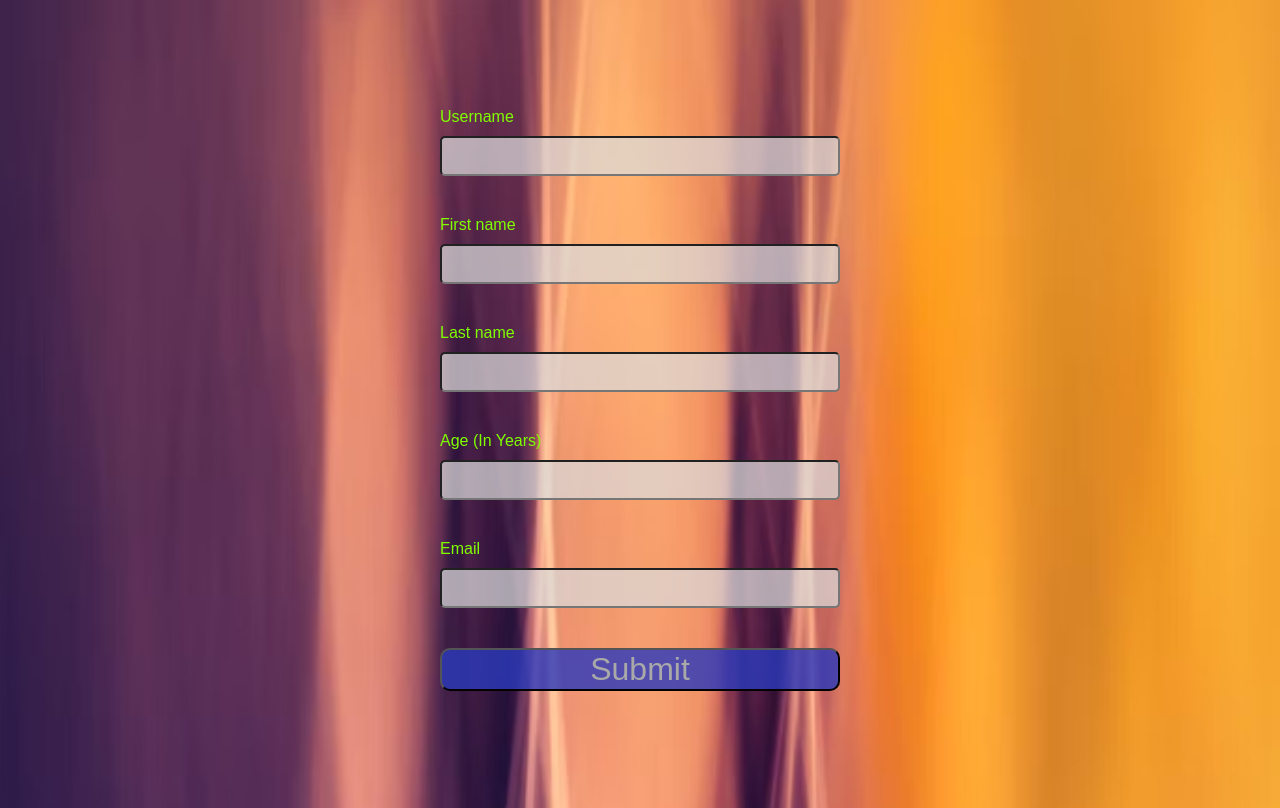
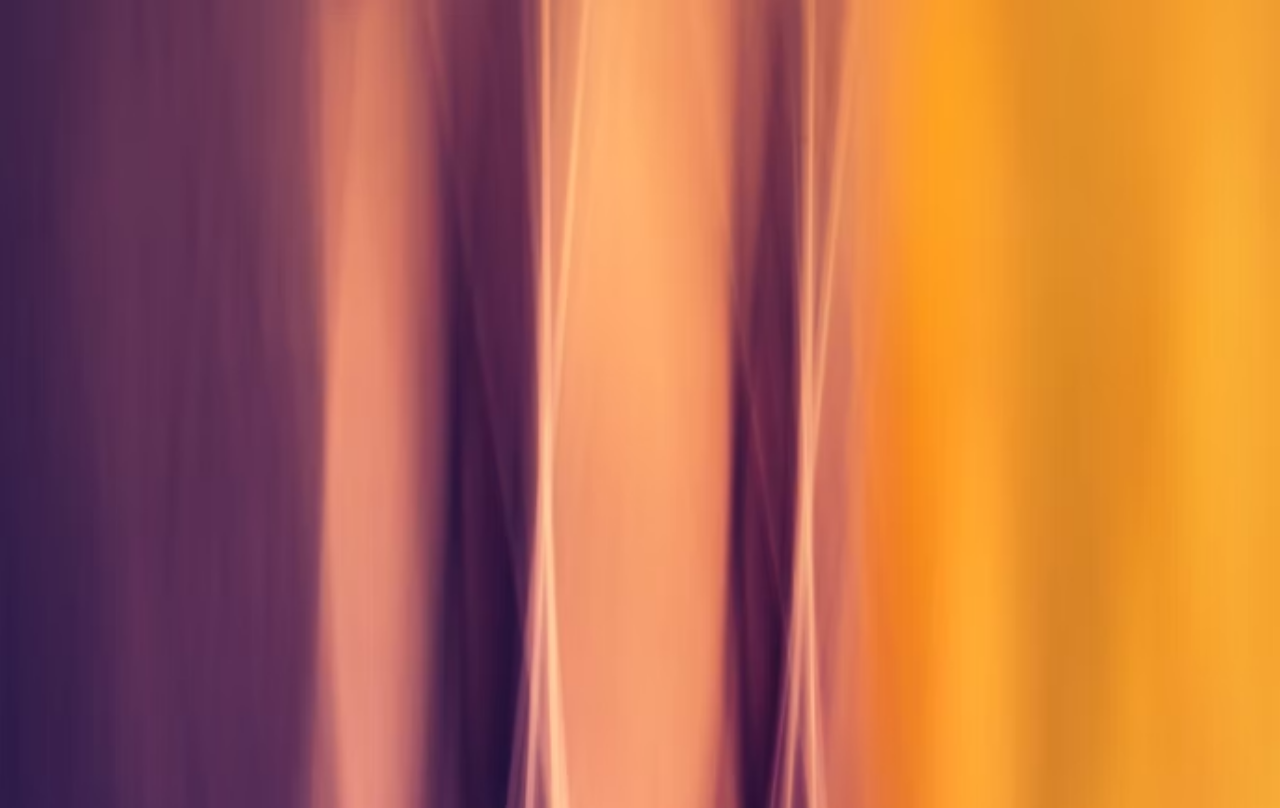
Before and after one commit to Mr-Smyth/react-user-store, a React (Create React App) app: page / in a window 1280 px wide. Built offline with nearby package versions, Linux system fonts and the light colour scheme.

Commit message:
Added card component and linked to AddUser.js

```diff
--- /dev/null
+++ b/src/components/UI/Card.js
@@ -0,0 +1,7 @@
+import React from 'react';
+
+const Card = (props) => {
+    return <div></div>;
+}
+
+export default Card;
--- a/src/components/Users/AddUser.js
+++ b/src/components/Users/AddUser.js
@@ -1,4 +1,6 @@
 import React from "react";
+
+import Card from "../UI/Card";
 
 // css
 import './AddUser.css';
@@ -8,7 +10,7 @@ const AddUser = (props) => {
       event.preventDefault();
   };
   return (
-    <div className='container'>
+    <Card className='container'>
       <form className='box'>
         <label htmlFor="username">Username</label>
         <input id="username" type="text"></input>
@@ -23,7 +25,7 @@ const AddUser = (props) => {
 
         <button type="submit">Submit</button>
       </form>
-    </div>
+    </Card>
   );
 };
 
```
